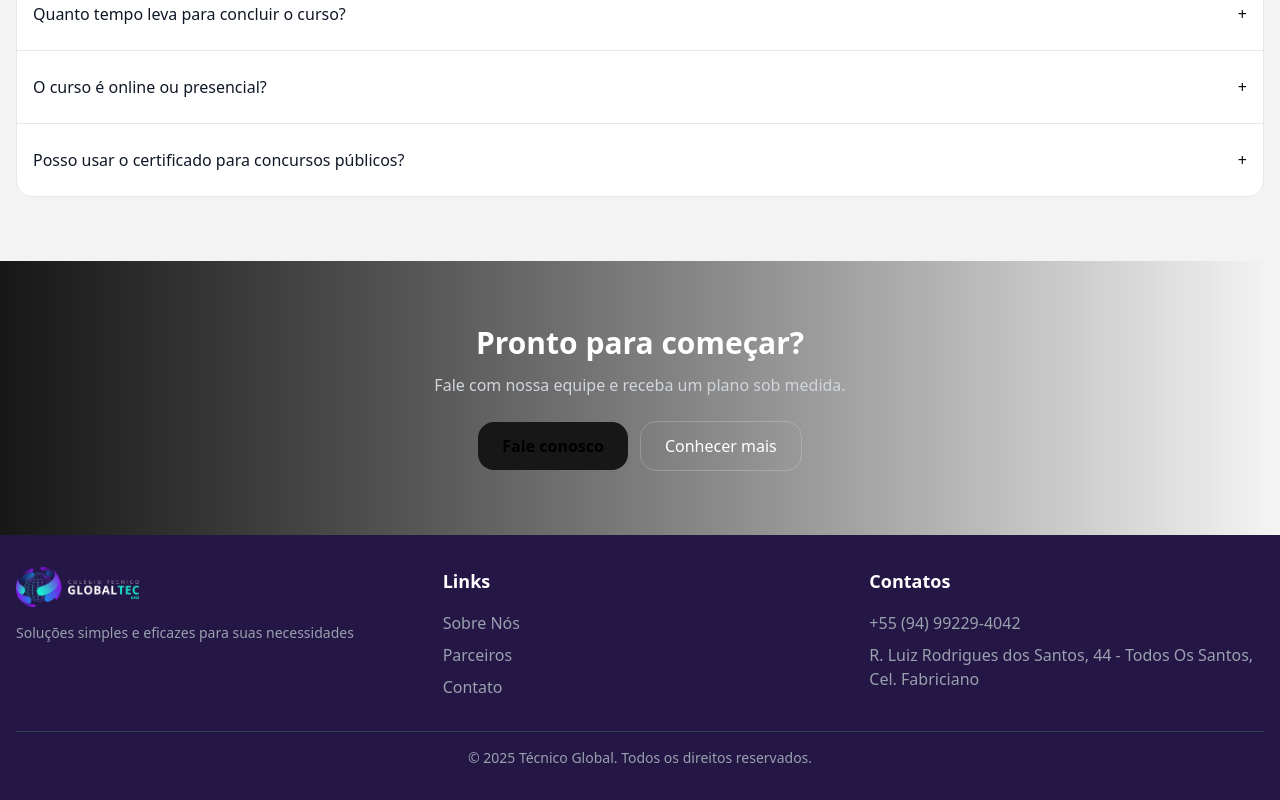
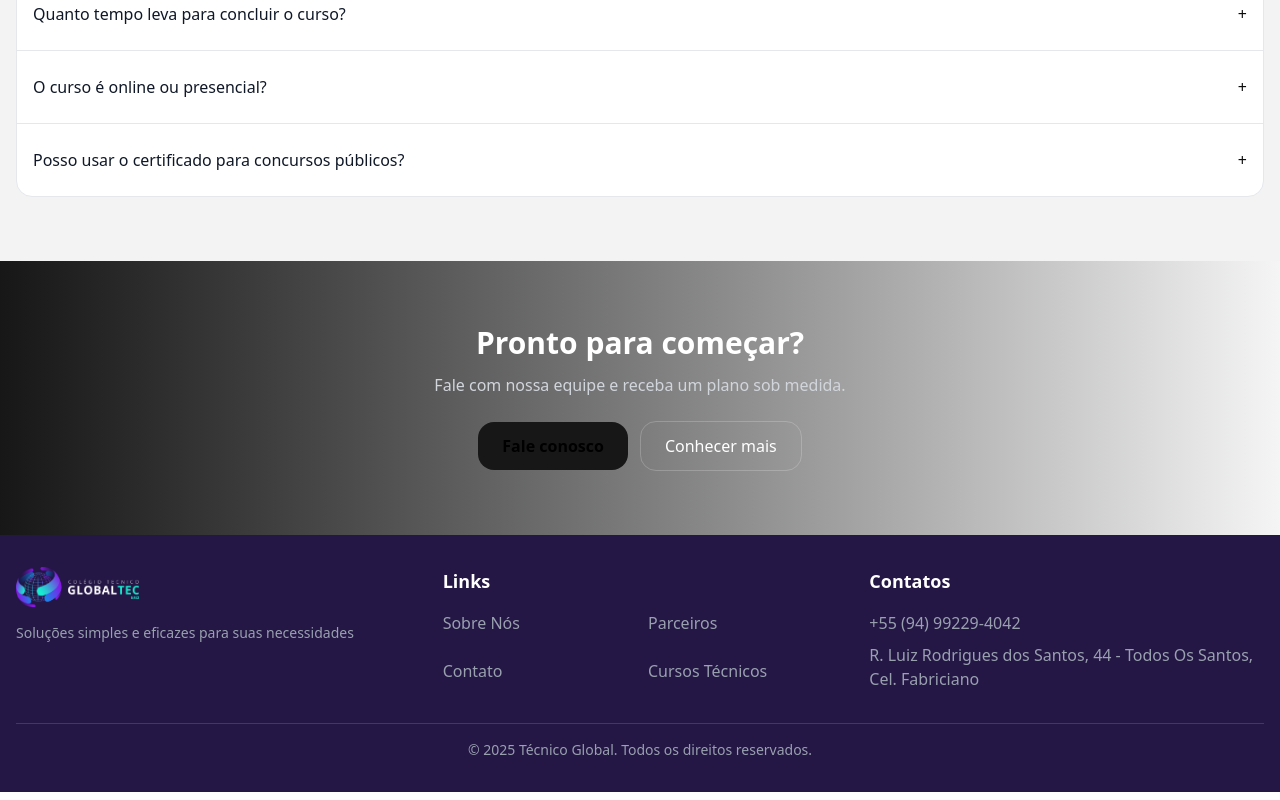
Before and after one commit to IsraelMends/Tecnico-Global, a Next.js app: page / in a window 1280 px wide. Shown: the part 3323-4123 px from the top of the page. Built offline with nearby package versions, Linux system fonts and the light colour scheme.

Commit message:
fix(footer-links): adicionar link para Cursos Técnicos no componente FooterLinks

```diff
--- a/src/components/footer/footer_links/index.tsx
+++ b/src/components/footer/footer_links/index.tsx
@@ -2,10 +2,11 @@ const FooterLinks = () => {
   return (
     <div className="space-y-4">
       <h3 className="text-lg font-semibold">Links</h3>
-      <ul className="space-y-2">
+      <ul className="space-y-2 grid grid-cols-2 gap-4">
         <li><a href="/about" className="text-gray-400 hover:text-white">Sobre Nós</a></li>
         <li><a href="/#Parceiros" className="text-gray-400 hover:text-white">Parceiros</a></li>
         <li><a href="/#Contact" className="text-gray-400 hover:text-white">Contato</a></li>
+        <li><a href="/#Courses" className="text-gray-400 hover:text-white">Cursos Técnicos</a></li>
       </ul>
     </div>
   );
```
